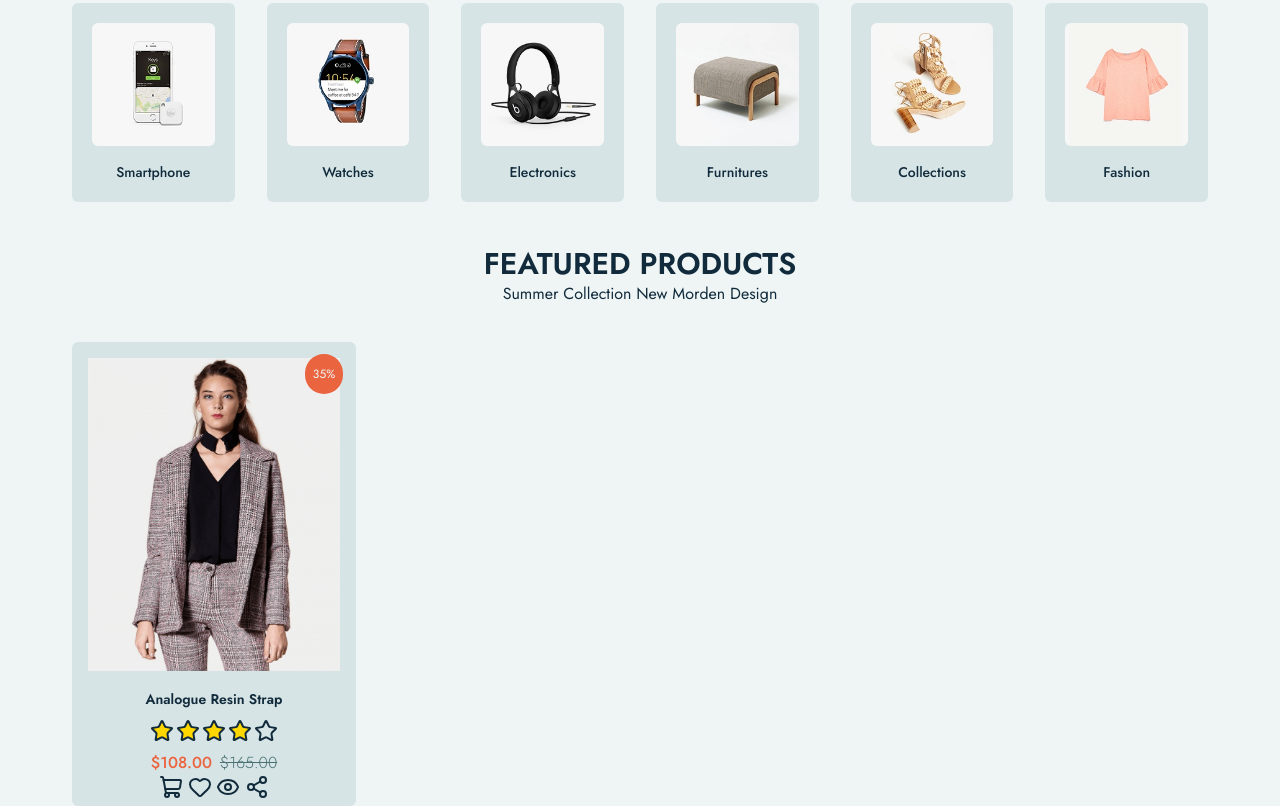
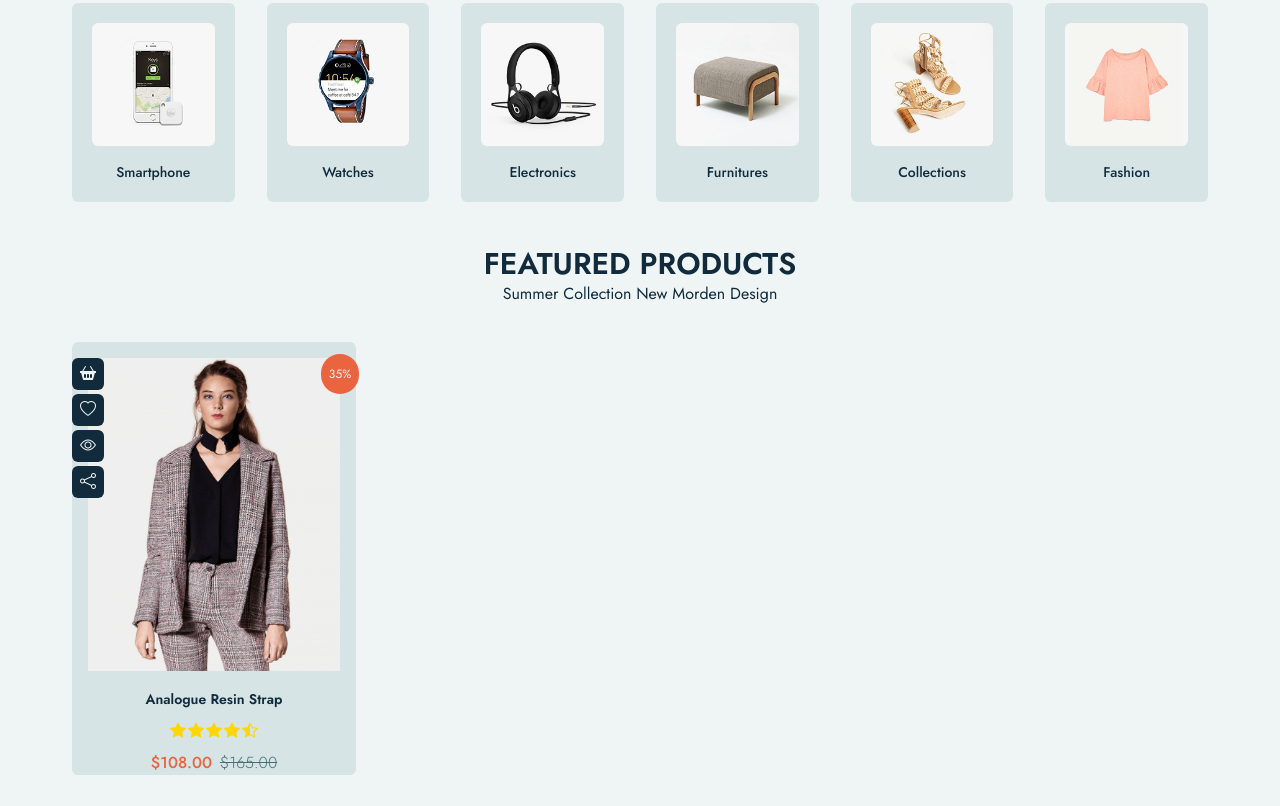
Before and after one commit to VeyselGaziDuran/E-commerceJT, a website: page src/index.html in a window 1280 px wide. Shown: the part 937-1743 px from the top of the page. After the commit the page ends 1712 px from the top, so only its background shows below. Drawn offline with nearby package versions, Linux system fonts and the light colour scheme.

Commit message:
icon
changed some icons & added bootstrap icon library

```diff
--- a/src/index.html
+++ b/src/index.html
@@ -4,6 +4,8 @@
     <meta charset="UTF-8">
     <meta name="viewport" content="width=device-width, initial-scale=1.0">
     <title>E-commerceJT</title>
+    <!-- Bootstrap Icons -->
+    <link rel="stylesheet" href="https://cdn.jsdelivr.net/npm/bootstrap-icons@1.11.1/font/bootstrap-icons.css">
     <!-- Font-awsome icon -->
     <link rel="stylesheet" href="https://cdnjs.cloudflare.com/ajax/libs/font-awesome/6.4.2/css/all.min.css" integrity="sha512-z3gLpd7yknf1YoNbCzqRKc4qyor8gaKU1qmn+CShxbuBusANI9QpRohGBreCFkKxLhei6S9CQXFEbbKuqLg0DA==" crossorigin="anonymous" referrerpolicy="no-referrer" />
     <!-- Google Fonts -->
@@ -480,19 +482,19 @@
                             <!-- Product Star-->
                             <ul class="flex text-center justify-center my-2 gap-[.125rem]">
                                 <li>
-                                    <i data-lucide="star" class="fill-vege-gold"></i>
+                                    <i class="text-vege-gold bi bi-star-fill"></i>
                                 </li>
                                 <li>
-                                    <i data-lucide="star" class="fill-vege-gold"></i>
+                                    <i class="text-vege-gold bi bi-star-fill"></i>
                                 </li>
                                 <li>
-                                    <i data-lucide="star" class="fill-vege-gold"></i>
+                                    <i class="text-vege-gold bi bi-star-fill"></i>
                                 </li>
                                 <li>
-                                    <i data-lucide="star" class="fill-vege-gold"></i>
+                                    <i class="text-vege-gold bi bi-star-fill"></i>
                                 </li>
                                 <li>
-                                    <i data-lucide="star" class=""></i>
+                                    <i class="text-vege-gold bi bi-star-half"></i>
                                 </li>
                             </ul>
                             <!-- Product Price-->
@@ -502,25 +504,25 @@
                             </div>
 
                             <!-- discount -->
-                            <div class="absolute text-center justify-center flex top-3 right-3 w-10 h-10 ">
+                            <div class="absolute text-center justify-center flex top-3 right-3 w-10 h-10 translate-x-4">
                                 <span class="absolute text-vege-white py-3 px-2 bg-vege-red text-xs rounded-full">35%</span>
                             </div>
                             <!-- Product Buttons -->
-                            <div class="">
-                                <button class="">
-                                    <i data-lucide="shopping-cart"></i>
+                            <div class="inline-flex flex-col gap-1 absolute top-4 left-0">
+                                <button class="bg-vege-black inline-block px-2 py-1 rounded-md hover:opacity-70 duration-300 ">
+                                    <i class="bi bi-basket2-fill text-vege-white"></i>
                                 </button>
-                                <button>
-                                    <i data-lucide="heart"></i>
+                                <button class="bg-vege-black inline-block px-2 py-1 rounded-md hover:opacity-70 duration-300 ">
+                                    <i class="bi bi-heart text-vege-white"></i>
                                 </button>
-                                <button>
+                                <button class="bg-vege-black inline-block px-2 py-1 rounded-md hover:opacity-70 duration-300 ">
                                     <a href="">
-                                        <i data-lucide="eye"></i>
+                                        <i class="bi bi-eye text-vege-white"></i>
                                     </a>
                                 </button>
-                                <button>
+                                <button class="bg-vege-black inline-block px-2 py-1 rounded-md hover:opacity-70 duration-300 ">
                                     <a href="">
-                                        <i data-lucide="share-2"></i>
+                                        <i class="bi bi-share text-vege-white"></i>
                                     </a>
                                 </button>
                             </div>
```
Also changed, not shown: src/css/output.css.
